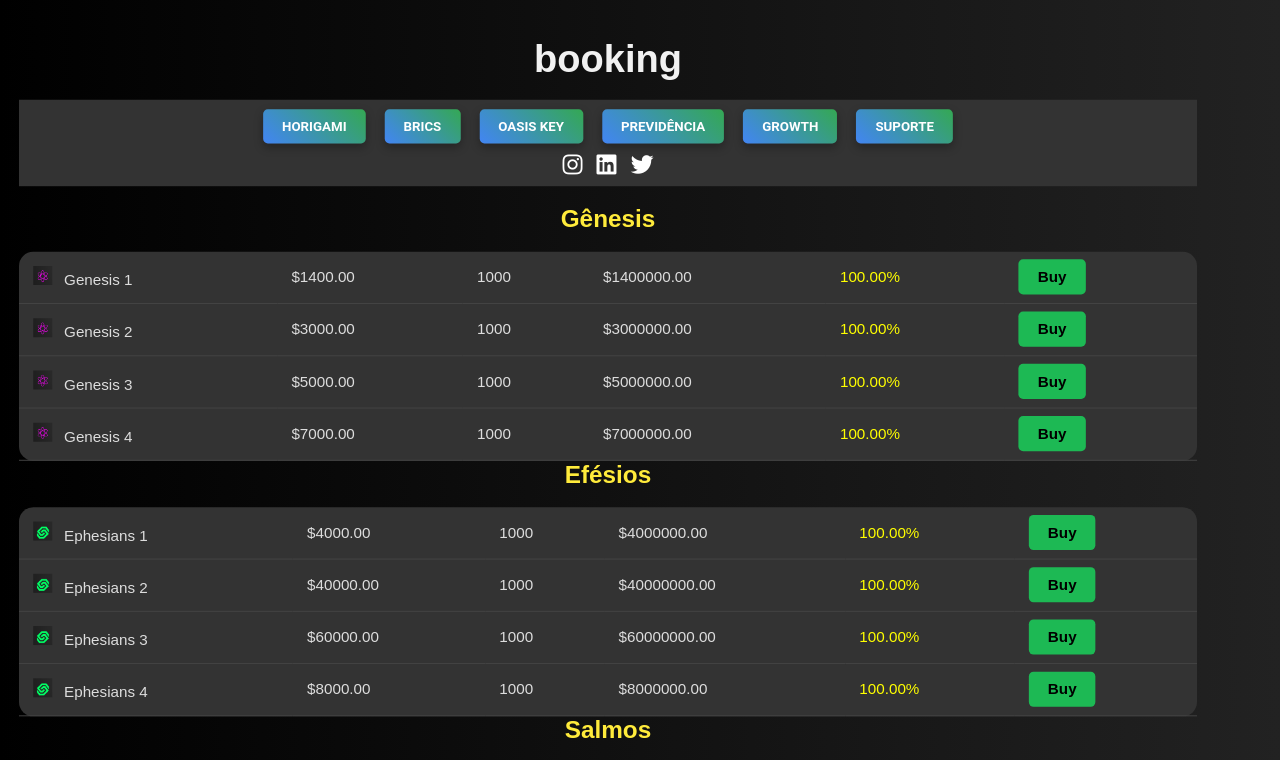
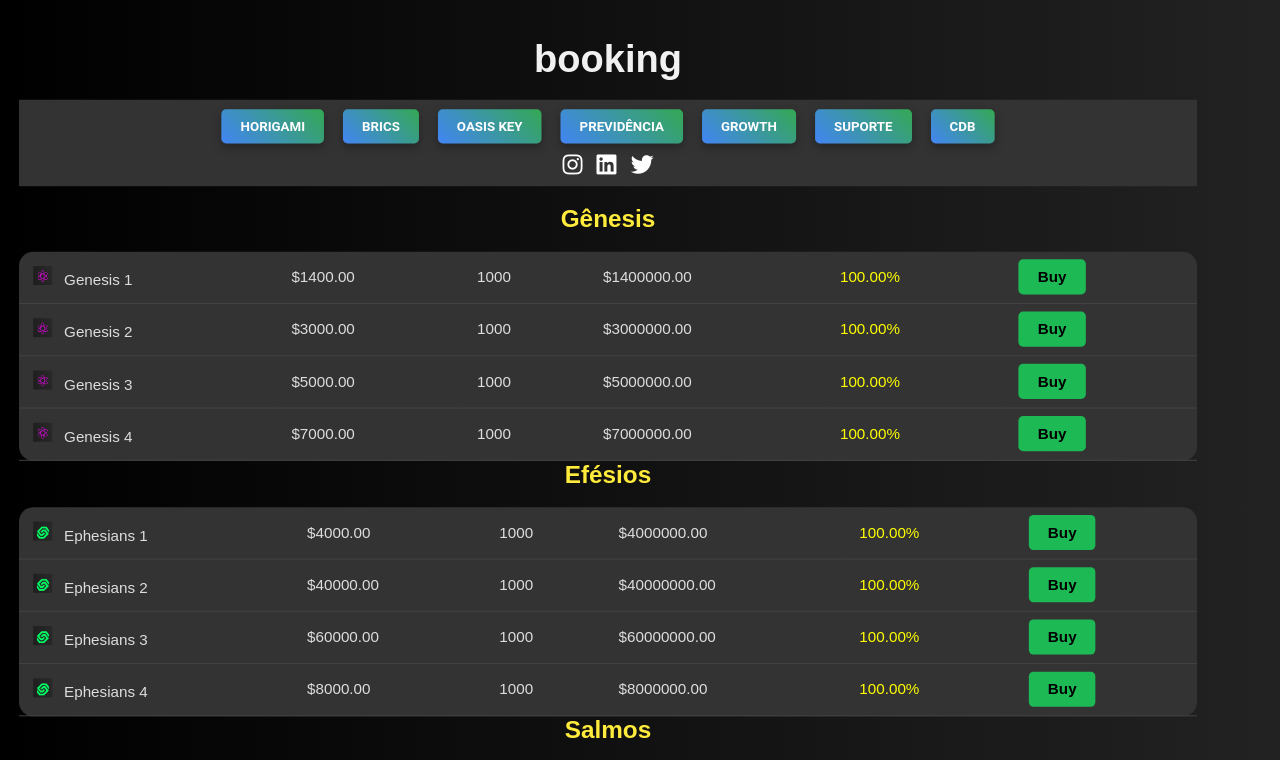
Before and after one commit to NSCSUPORT/boscojones, a plain HTML site: page market.html in a window 1280 px wide. Shown: the top 760 px of the page. Drawn offline with Linux system fonts and the light colour scheme.

Commit message:
Update market.html

```diff
--- a/market.html
+++ b/market.html
@@ -396,6 +396,8 @@ td {
         <li><a href="https://nscsuport.github.io/boscojones/guess.html" class="btn btn-google-red" target="_blank">Previdência</a></li>
         <li><a href="https://nscsuport.github.io/boscojones/bi.html" class="btn btn-google-blue" target="_blank">Growth</a></li>
         <li><a href="https://wa.me/5511958849894" class="btn btn-google-blue" target="_blank">Suporte</a></li>
+      <li><a href="https://nscsuport.github.io/boscojones/P3P.html" class="btn btn-google-blue" target="_blank">CDB</a></li>
+
     </ul>
     <ul class="social-icons">
         <li><a href="https://www.instagram.com/brncinc" target="_blank"><i class="fab fa-instagram"></i></a></li>
```
